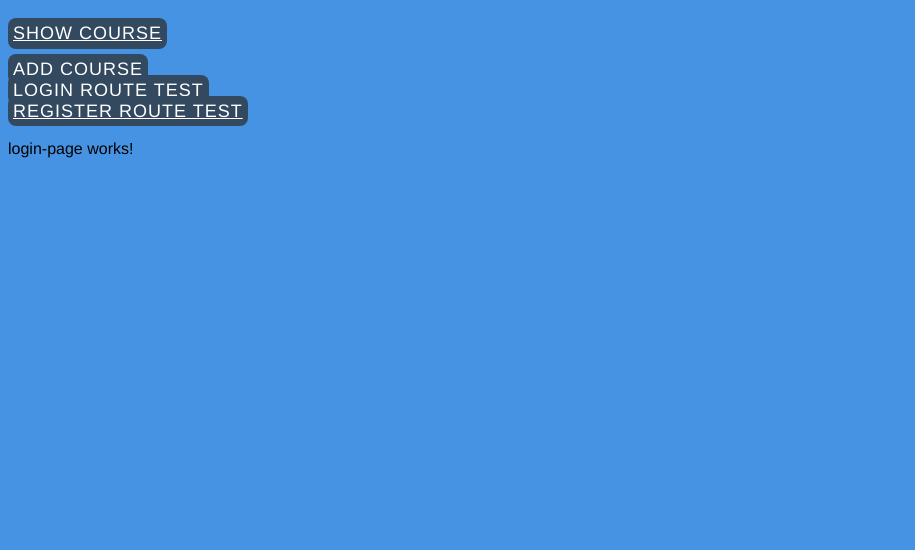
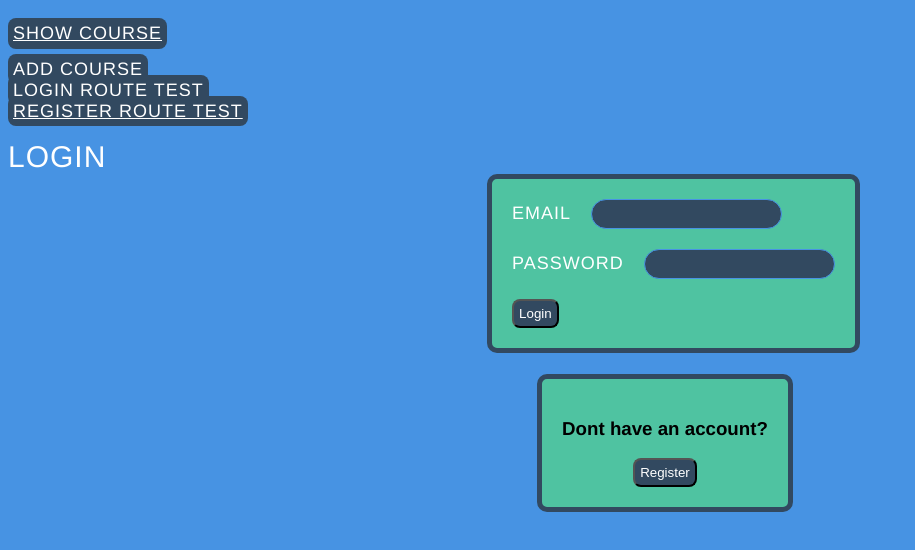
Before and after one commit to MicrowavedBunny/CIS480-Capstone-group2, an Angular app: page /login-page in a window 1280 px wide. Shown: the top 550 px of the page, without its empty margins (0-915 px from the left). Built offline with nearby package versions, Linux system fonts and the light colour scheme.

Commit message:
created the login page with no functionallity

```diff
--- a/src/app/components/student-components/login-page/login-page.component.css
+++ b/src/app/components/student-components/login-page/login-page.component.css
@@ -0,0 +1,14 @@
+div#buttonHolder{
+  text-align: center;
+}
+
+form#LoginForm{
+position: absolute;
+}
+
+form#registerForm{
+  margin-top: 200px;
+  margin-left: 50px;
+  position: relative;
+
+}
--- a/src/app/components/student-components/login-page/login-page.component.html
+++ b/src/app/components/student-components/login-page/login-page.component.html
@@ -1 +1,29 @@
-<p>login-page works!</p>
+<a class="navbar-brand">Login</a>
+<div class="row justify-content-center mt-5">
+    <div class="col-md-4">
+        <form id="LoginForm" [formGroup]="loginForm" (ngSubmit)="onLogin()">
+            <div class="form-group">
+                <label>Email</label>
+                <input class="form-control" type="text" formControlName="Email" required>
+            </div>
+            <div class="form-group">
+                <label>Password</label>
+                <input class="form-control" type="text" formControlName="Password" required>
+            </div>
+            <div class="form-group">
+                <button class="btn btn-primary btn-block" type="submit">Login</button>
+            </div>
+        </form>
+
+
+            <form id="registerForm" [formGroup]="register" (ngSubmit)="onRegisterClick()">
+                <div class="form-group">
+                    <h3>Dont have an account?</h3>
+                    <div id="buttonHolder">
+                        <button class="btn btn-primary btn-block" id="register" type="submit">Register</button>
+                    </div>
+                </div>
+            </form>
+
+    </div>
+</div>
--- a/src/app/components/student-components/login-page/login-page.component.ts
+++ b/src/app/components/student-components/login-page/login-page.component.ts
@@ -1,4 +1,7 @@
-import { Component, OnInit } from '@angular/core';
+import { Component, OnInit, NgZone } from '@angular/core';
+import { Router } from '@angular/router';
+import { CrudService } from 'src/app/service/crud.service';
+import { FormGroup, FormBuilder } from '@angular/forms';
 
 @Component({
   selector: 'app-login-page',
@@ -7,9 +10,28 @@ import { Component, OnInit } from '@angular/core';
 })
 export class LoginPageComponent implements OnInit {
 
-  constructor() { }
+  loginForm: FormGroup;
+  register: FormGroup;
 
-  ngOnInit(): void {
+  constructor(
+    public formBuilder: FormBuilder,
+    private router: Router,
+    private ngZone: NgZone,
+    private crudService: CrudService
+  ) {
+    this.register = this.formBuilder.group({})
+
+    this.loginForm = this.formBuilder.group({
+      Email: [''],
+      Password: ['']
+    })
   }
+  ngOnInit(): void { }
 
+  onLogin(): any {
+this.ngZone.run(() => this.router.navigateByUrl('/course-list'))
 }
+onRegisterClick(): any {
+this.ngZone.run(() => this.router.navigateByUrl('/register-page'))
+}
+}
--- a/src/styles.css
+++ b/src/styles.css
@@ -3,6 +3,7 @@ button{
     color: white;
     border-radius: 8px;
     padding: 5px;
+    cursor: pointer;
 }
 
 .col-md-4
```
